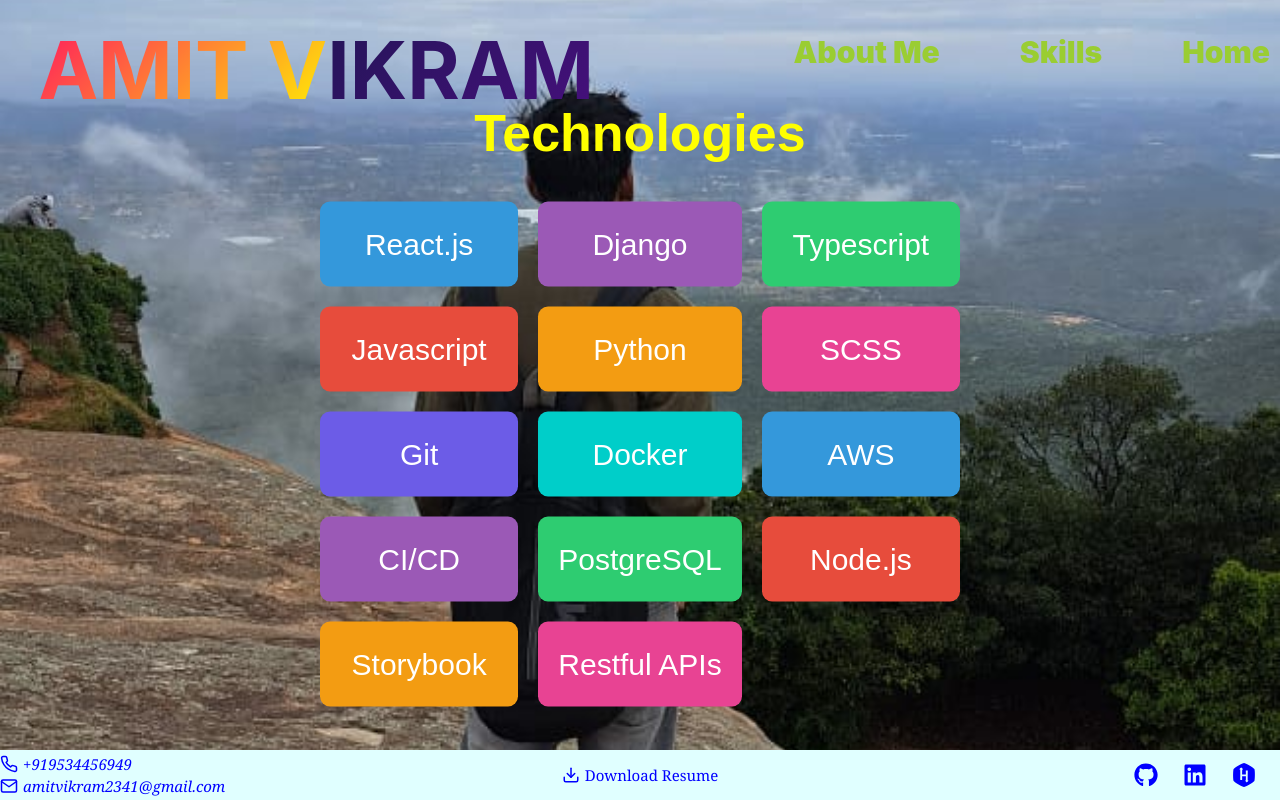
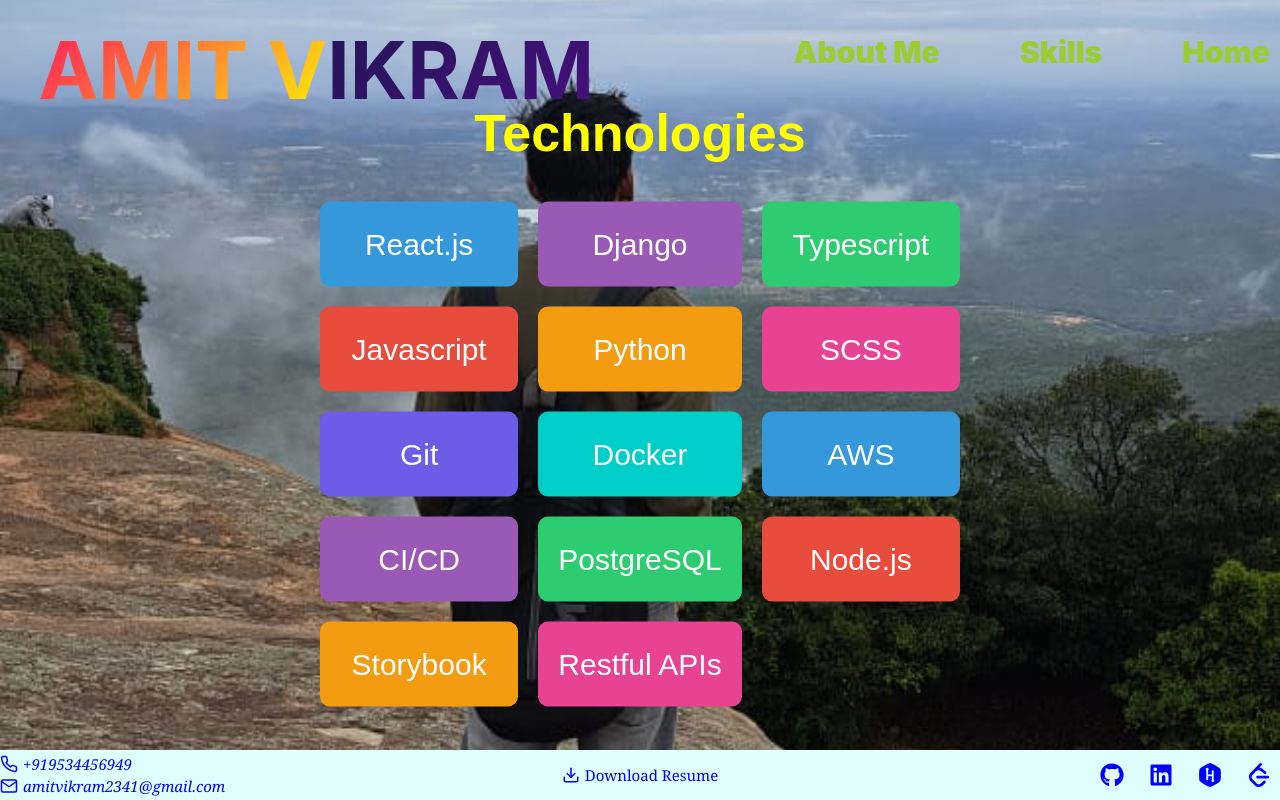
Before and after one commit to amvi234/DevDisplay, a React (Vite) app: page /skills in a window 1280 px wide. Built offline with nearby package versions, Linux system fonts and the light colour scheme.

Commit message:
fix: footer icons going out of area

```diff
--- a/src/components/Footer.tsx
+++ b/src/components/Footer.tsx
@@ -1,7 +1,3 @@
-// Footer.jsx
-// First, install react-icons with: npm install react-icons
-// or: yarn add react-icons
-
 import { FaGithub, FaLinkedin, FaHackerrank } from "react-icons/fa";
 import { SiLeetcode } from "react-icons/si";
 import { FiDownload, FiPhone, FiMail } from "react-icons/fi";
--- a/src/sass/components/_footer.scss
+++ b/src/sass/components/_footer.scss
@@ -48,10 +48,11 @@
 
 
     &__right {
+        float: right;
         position: absolute;
-        right: 2rem;
+        left: calc(100% - 18rem);
         display: flex;
-        transform: translateX(90%);
+        justify-content: space-between;
         gap: 2.5rem;
     }
 
```
